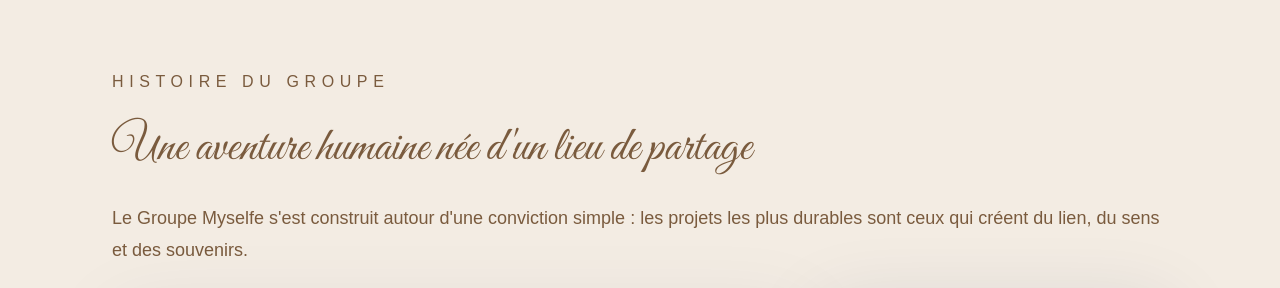
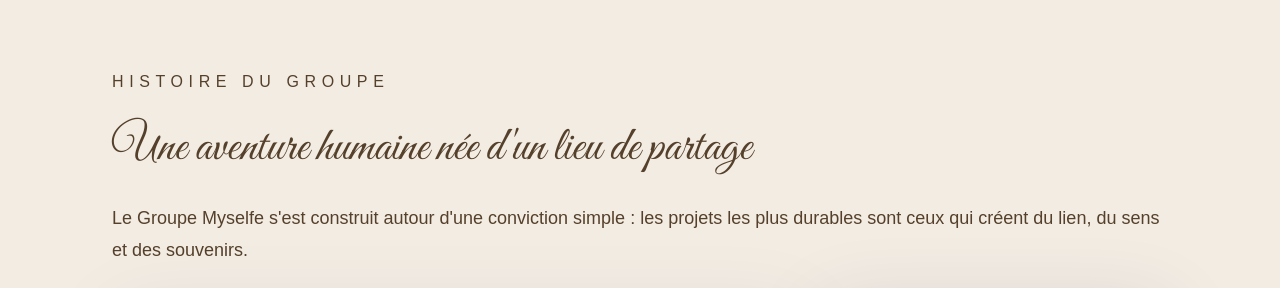
Before and after one commit to Myselfe-Groupe/Myselfe-groupe-website, a Next.js app: page / in a window 1280 px wide. Shown: the part 2399-2687 px from the top of the page. Built offline with nearby package versions, Linux system fonts and the light colour scheme; a web font is replaced by a local one.

Commit message:
Style: Update secondary color and adjust heading size for improved aesthetics in Home component

```diff
--- a/src/app/globals.css
+++ b/src/app/globals.css
@@ -5,7 +5,7 @@
   --background: #f3ece3;
   --foreground: #1d1a17;
   --primary: #1f2b5b;
-  --secondary: #7a5b3e;
+  --secondary: #55402b;
   --border: #E1BC6B;
   --muted: #ede4d8;
   --accent: #d9cbb7;
--- a/src/app/page.tsx
+++ b/src/app/page.tsx
@@ -88,7 +88,7 @@ export default function Home() {
             <p className="text-base font-medium uppercase tracking-[0.35em] text-secondary">
               Histoire du groupe
             </p>
-            <h2 className="font-title text-3xl leading-tight text-secondary sm:text-5xl">
+            <h2 className="font-title text-4xl leading-tight text-secondary sm:text-5xl">
               Une aventure humaine née d'un lieu de partage
             </h2>
             <p className="sm:text-lg leading-8 text-secondary">
```
